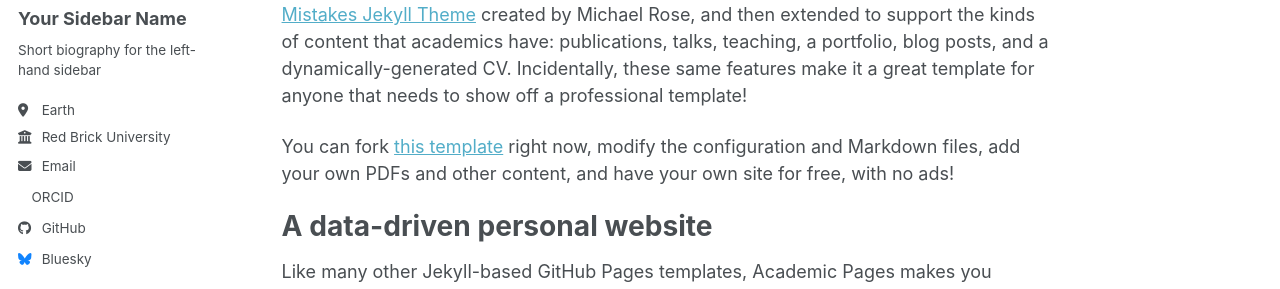
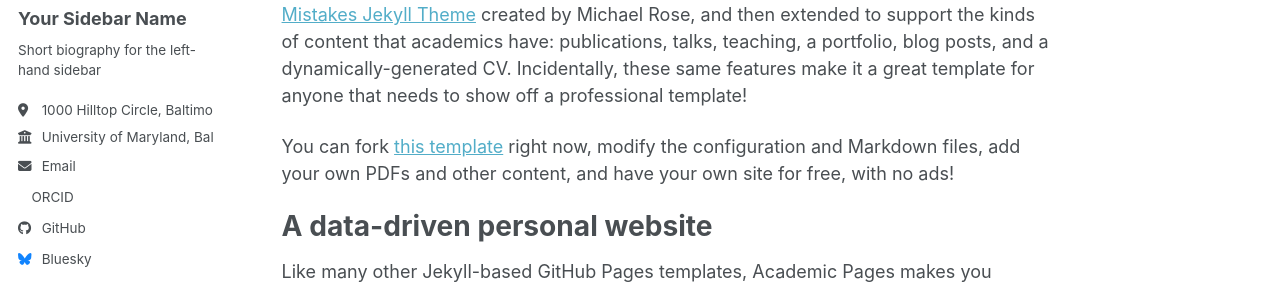
Before and after one commit to hyeonjoong-k/hyeonjoong-k.github.io, a Jekyll site: the page built from _pages/about.md, in a window 1280 px wide. Shown: the part 278-567 px from the top of the page. Built offline with Jekyll 4.4.1, drawn with Linux system fonts in a browser that asks for light colours; a style sheet for code colours, icons or effects is not loaded.

Commit message:
Update _config.yml

```diff
--- a/_config.yml
+++ b/_config.yml
@@ -27,10 +27,10 @@
   name             : "Your Sidebar Name"
   pronouns         : # example: "she/her"
   bio              : "Short biography for the left-hand sidebar"
-  location         : "Earth"
-  employer         : "Red Brick University"
+  location         : "1000 Hilltop Circle, Baltimore, MD 21250"
+  employer         : "University of Maryland, Baltimore County"
   uri              : # URL
-  email            : "none@example.org"
+  email            : "k280@umbc.edu"
 
   # Academic websites
   # academia         : # URL
```
